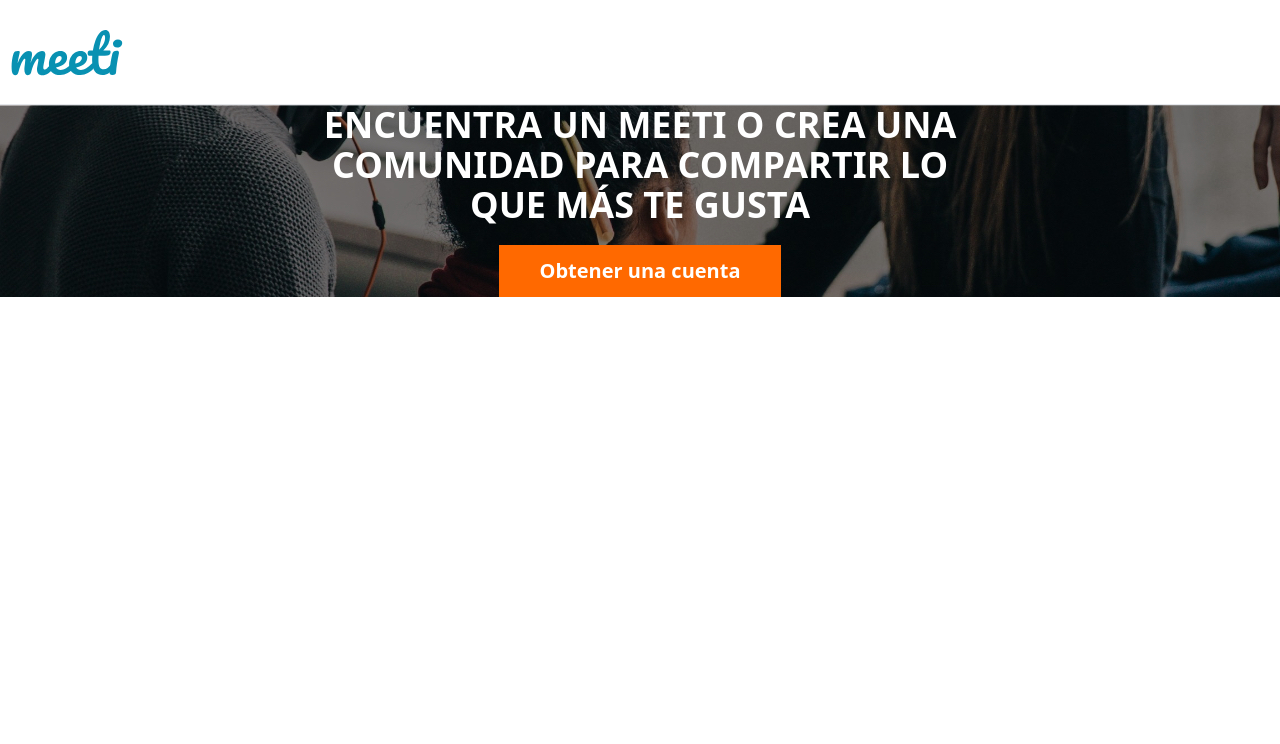
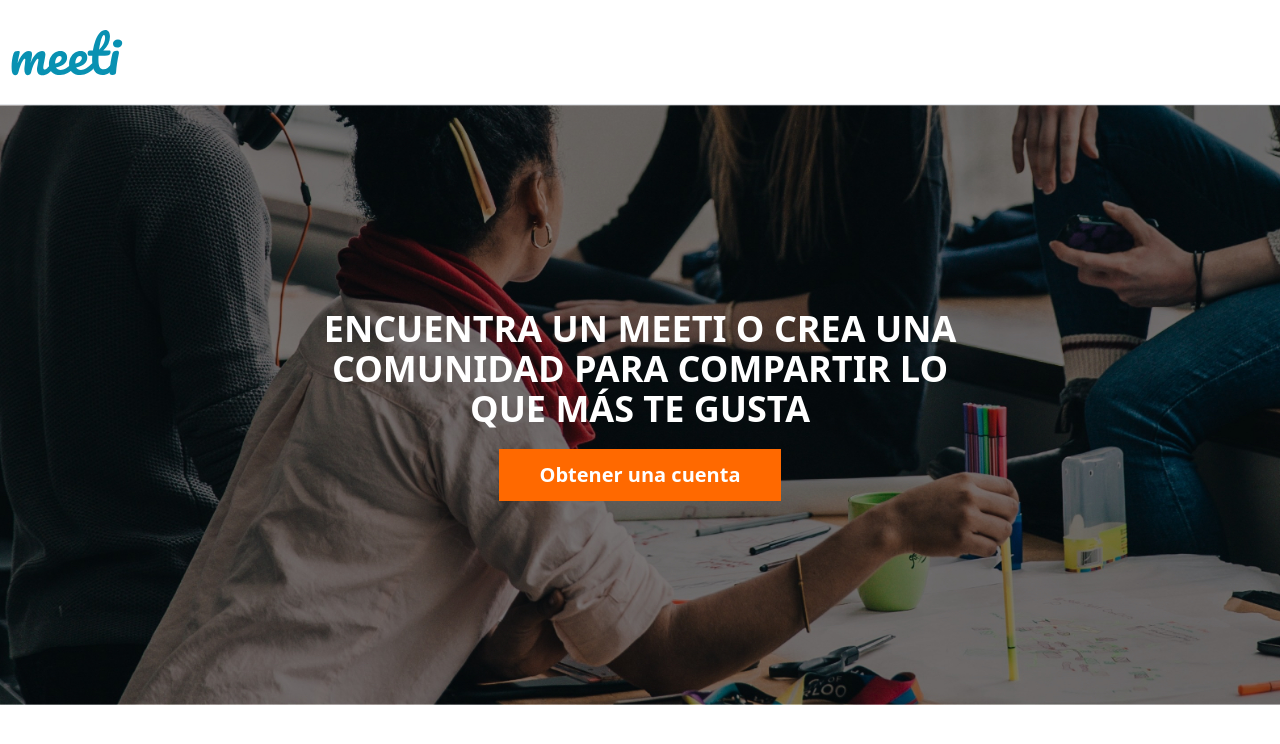
Before and after one commit to GussLopez/meeti, a Next.js app: page / in a window 1280 px wide. Shown: the top 744 px of the page. Built offline with nearby package versions, Linux system fonts and the light colour scheme.

Commit message:
ADDED hero background img

```diff
--- a/src/shared/components/ui/Hero.tsx
+++ b/src/shared/components/ui/Hero.tsx
@@ -2,7 +2,7 @@ import Link from "next/link";
 
 export default function Hero() {
   return (
-  <section className="bg-[url(/hero.jpg)] flex justify-center items-center">
+  <section className="h-150 bg-cover flex justify-center items-center bg-[url(/hero.jpg)]">
     <div className="flex flex-col justify-center items-center max-w-2xl">
       <h1 className="text-3xl lg:text-4xl text-white uppercase font-black text-center">Encuentra Un Meeti o Crea una Comunidad para
         compartir lo que más te gusta</h1>
```
